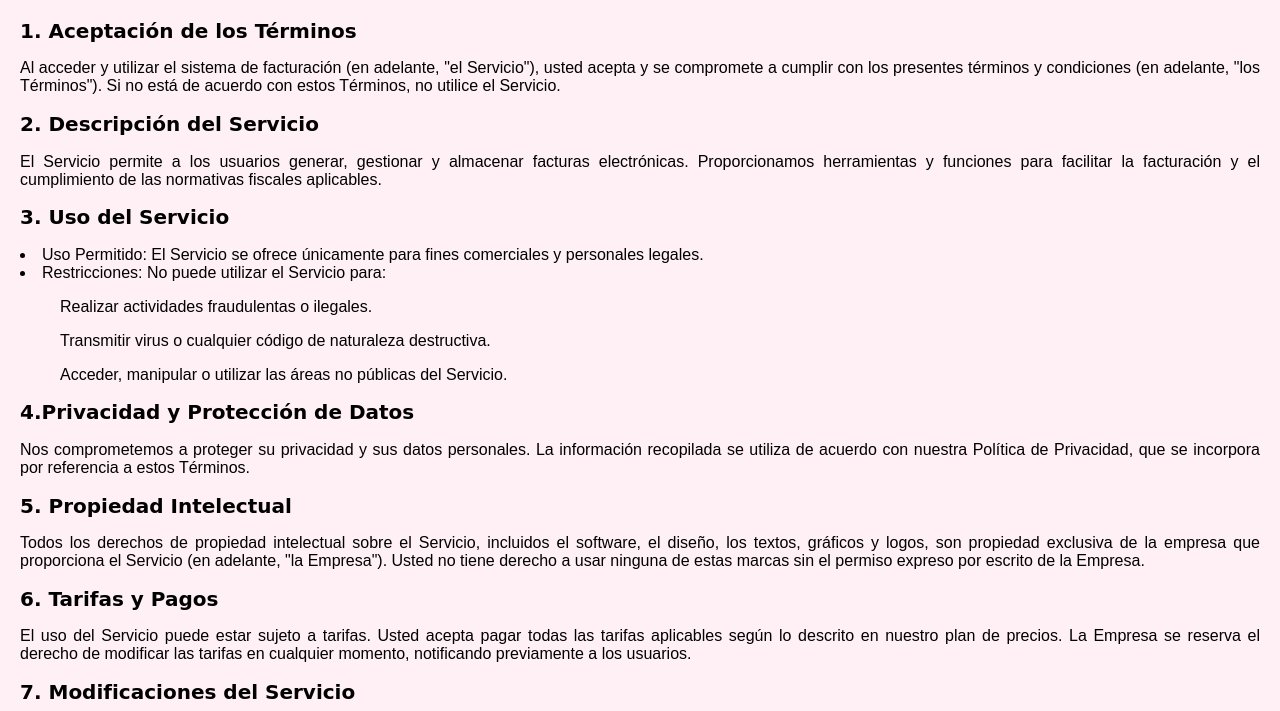
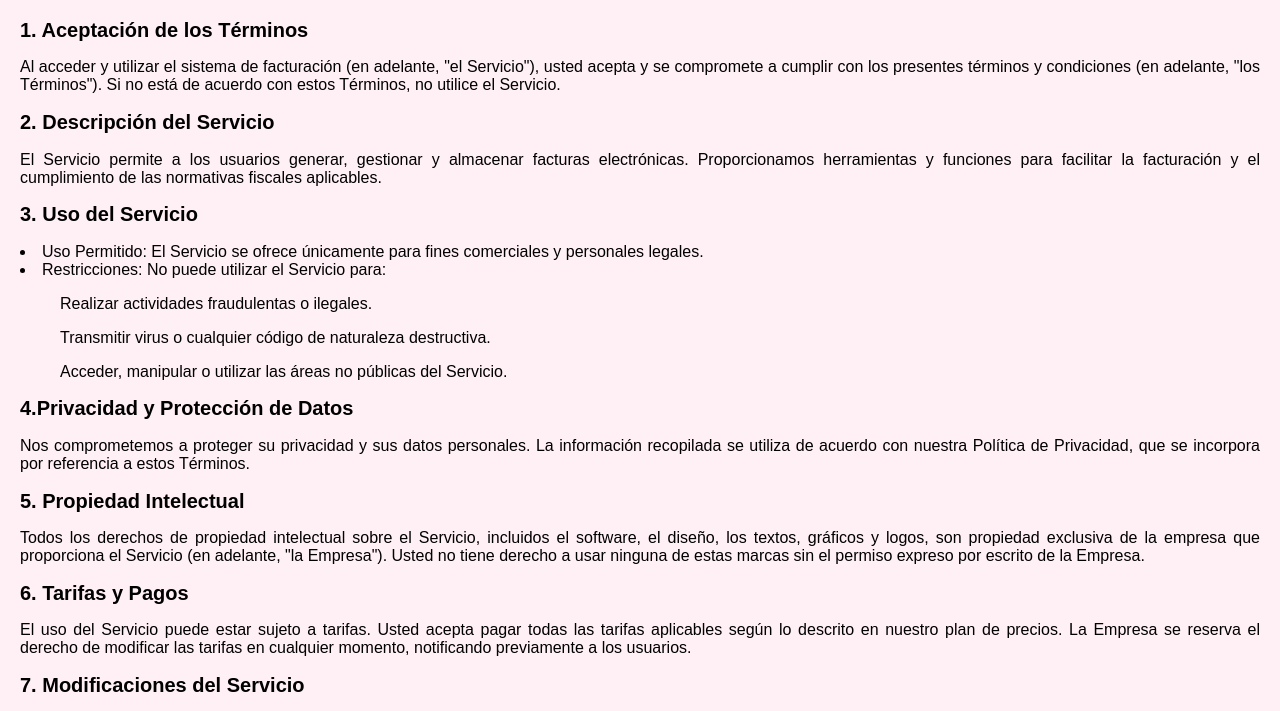
Before and after one commit to Tu-Sistema-Preferido/AcercaDe, a plain HTML site: page index2.html in a window 1280 px wide. Shown: the part 81-792 px from the top of the page. Drawn offline with Linux system fonts and the light colour scheme.

Commit message:
Update style.css

```diff
--- a/style.css
+++ b/style.css
@@ -11,7 +11,7 @@ h1 {
 
 h2 {
     text-align: left;
-    font-family: cursive;
+    font-family: Arial, sans-serif;
     font-size: 20px;
 }
 
```
